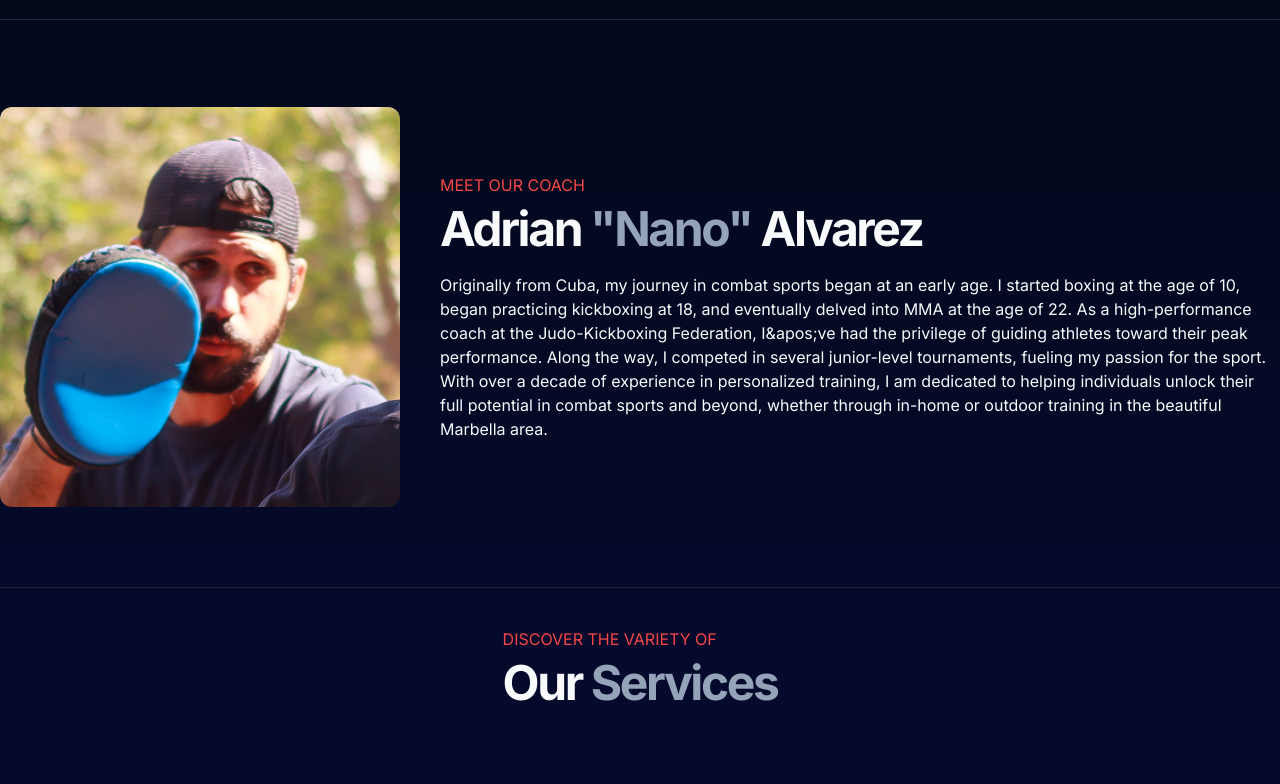
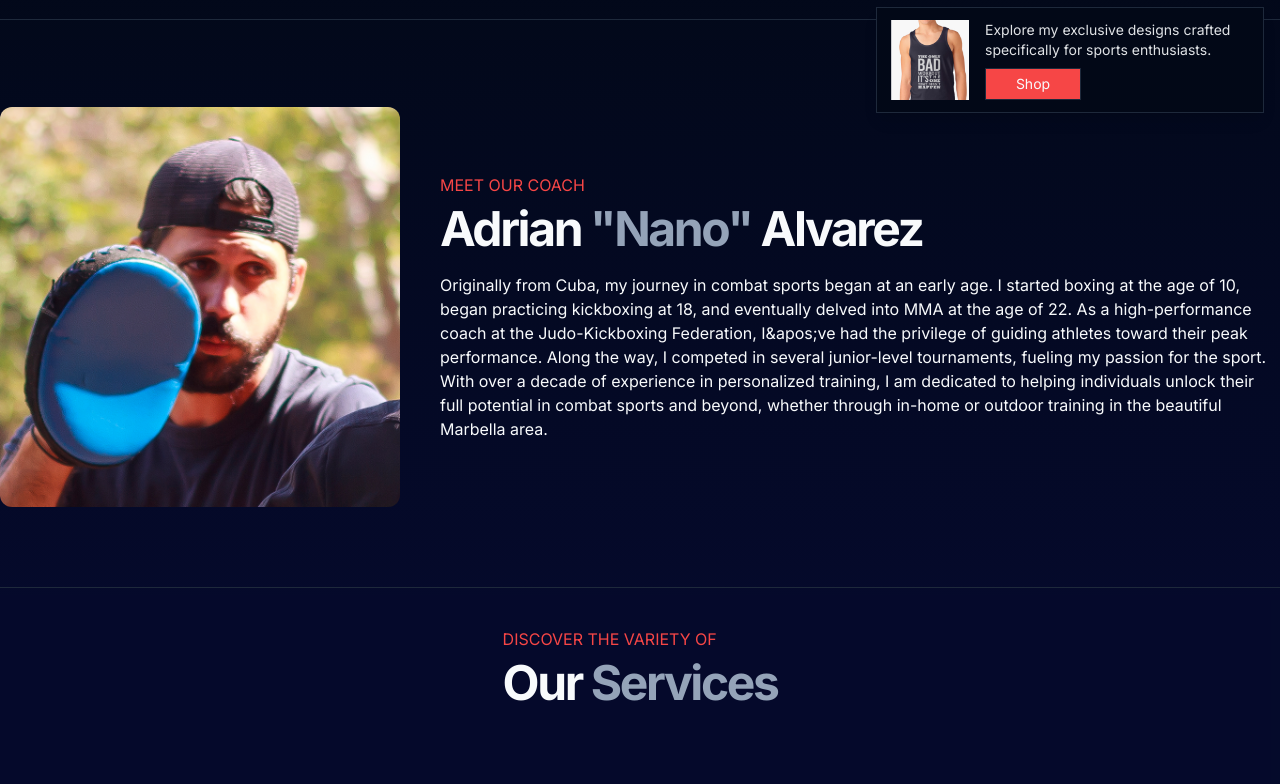
Before and after one commit to N4N1T0/nfc-astro-shadcn, an Astro site: page /en in a window 1280 px wide. Shown: the part 671-1455 px from the top of the page. Built offline with nearby package versions, Linux system fonts and the light colour scheme; Astro itself is replaced by a stand-in of ours.

Commit message:
feat: Add Toast for the Tshirt Design

```diff
--- a/package.json
+++ b/package.json
@@ -34,6 +34,8 @@
     "class-variance-authority": "^0.7.0",
     "clsx": "^2.0.0",
     "date-fns": "3.0.0-alpha.2",
+    "embla-carousel-autoplay": "8.0.0-rc19",
+    "embla-carousel-react": "8.0.0-rc19",
     "lucide-react": "^0.279.0",
     "react": "^18.2.0",
     "react-day-picker": "^8.9.1",
--- /dev/null
+++ b/src/components/react/ShopToast.tsx
@@ -0,0 +1,70 @@
+import * as React from "react"
+import {
+  ToastProvider,
+  ToastViewport,
+  Toast,
+  ToastTitle,
+  ToastDescription,
+  ToastAction,
+  ToastClose
+} from '../ui/toast'
+import {
+  Carousel,
+  CarouselContent,
+  CarouselItem,
+} from "@/components/ui/carousel"
+import Autoplay from "embla-carousel-autoplay"
+
+// Translation Imports
+import { useTranslations } from '../../i18n/utils'
+
+// Assets Imports
+import { tShirtsDesign } from '../../constants'
+
+export default function ShopToast({ lang }: { lang: 'es' | 'en' }) {
+  const plugin = React.useRef(
+    Autoplay({ delay: 2000, stopOnInteraction: true })
+  )
+
+  const t = useTranslations(lang)
+
+  return (
+    <ToastProvider>
+      <Toast duration={30000} className="p-3 pr-3">
+        <ToastTitle>
+          <Carousel
+            plugins={[plugin.current]}
+            className="w-20 h-20"
+            onMouseEnter={plugin.current.stop}
+            onMouseLeave={plugin.current.reset}
+            loop
+          >
+            <CarouselContent>
+              {tShirtsDesign.map((shirt) => (
+                <CarouselItem key={shirt.label}>
+                  <img
+                    src={shirt.img.src}
+                    alt={shirt.label}
+                    className="w-full h-full object-cover"
+                  />
+                </CarouselItem>
+              ))}
+            </CarouselContent>
+          </Carousel>
+        </ToastTitle>
+        <div className="flex flex-col gap-2">
+          <ToastDescription>
+            {t('toast-shop-description')}
+          </ToastDescription>
+          <ToastAction altText="Shop now" className="w-24 flex justify-center items-center bg-accent hover:bg-destructive transition-colors duration-200" asChild>
+            <a href="https://N4N0.redbubble.com" target="_blank">
+              {t('toast-shop-cta')}
+            </a>
+          </ToastAction>
+          <ToastClose altText="Close" className="w-6 flex justify-center items-center" />
+        </div>
+      </Toast>
+      <ToastViewport />
+    </ToastProvider>
+  )
+}
--- /dev/null
+++ b/src/components/ui/carousel.tsx
@@ -0,0 +1,257 @@
+import * as React from "react"
+import useEmblaCarousel, {
+  type EmblaCarouselType as CarouselApi,
+  type EmblaOptionsType as CarouselOptions,
+  type EmblaPluginType as CarouselPlugin,
+} from "embla-carousel-react"
+import { ArrowLeft, ArrowRight } from "lucide-react"
+
+import { cn } from "@/lib/utils"
+import { Button } from "@/components/ui/button"
+
+type CarouselProps = {
+  opts?: CarouselOptions
+  plugins?: CarouselPlugin[]
+  orientation?: "horizontal" | "vertical"
+  setApi?: (api: CarouselApi) => void
+}
+
+type CarouselContextProps = {
+  carouselRef: ReturnType<typeof useEmblaCarousel>[0]
+  api: ReturnType<typeof useEmblaCarousel>[1]
+  scrollPrev: () => void
+  scrollNext: () => void
+  canScrollPrev: boolean
+  canScrollNext: boolean
+} & CarouselProps
+
+const CarouselContext = React.createContext<CarouselContextProps | null>(null)
+
+function useCarousel() {
+  const context = React.useContext(CarouselContext)
+
+  if (!context) {
+    throw new Error("useCarousel must be used within a <Carousel />")
+  }
+
+  return context
+}
+
+const Carousel = React.forwardRef<
+  HTMLDivElement,
+  React.HTMLAttributes<HTMLDivElement> & CarouselProps
+>(
+  (
+    {
+      orientation = "horizontal",
+      opts,
+      setApi,
+      plugins,
+      className,
+      children,
+      ...props
+    },
+    ref
+  ) => {
+    const [carouselRef, api] = useEmblaCarousel(
+      {
+        ...opts,
+        axis: orientation === "horizontal" ? "x" : "y",
+      },
+      plugins
+    )
+    const [canScrollPrev, setCanScrollPrev] = React.useState(false)
+    const [canScrollNext, setCanScrollNext] = React.useState(false)
+
+    const onSelect = React.useCallback((api: CarouselApi) => {
+      if (!api) {
+        return
+      }
+
+      setCanScrollPrev(api.canScrollPrev())
+      setCanScrollNext(api.canScrollNext())
+    }, [])
+
+    const scrollPrev = React.useCallback(() => {
+      api?.scrollPrev()
+    }, [api])
+
+    const scrollNext = React.useCallback(() => {
+      api?.scrollNext()
+    }, [api])
+
+    const handleKeyDown = React.useCallback(
+      (event: React.KeyboardEvent<HTMLDivElement>) => {
+        if (event.key === "ArrowLeft") {
+          event.preventDefault()
+          scrollPrev()
+        } else if (event.key === "ArrowRight") {
+          event.preventDefault()
+          scrollNext()
+        }
+      },
+      [scrollPrev, scrollNext]
+    )
+
+    React.useEffect(() => {
+      if (!api || !setApi) {
+        return
+      }
+
+      setApi(api)
+    }, [api, setApi])
+
+    React.useEffect(() => {
+      if (!api) {
+        return
+      }
+
+      onSelect(api)
+      api.on("reInit", onSelect)
+      api.on("select", onSelect)
+
+      return () => {
+        api?.off("select", onSelect)
+      }
+    }, [api, onSelect])
+
+    return (
+      <CarouselContext.Provider
+        value={{
+          carouselRef,
+          api: api,
+          opts,
+          orientation:
+            orientation || (opts?.axis === "y" ? "vertical" : "horizontal"),
+          scrollPrev,
+          scrollNext,
+          canScrollPrev,
+          canScrollNext,
+        }}
+      >
+        <div
+          ref={ref}
+          onKeyDownCapture={handleKeyDown}
+          className={cn("relative", className)}
+          role="region"
+          aria-roledescription="carousel"
+          {...props}
+        >
+          {children}
+        </div>
+      </CarouselContext.Provider>
+    )
+  }
+)
+Carousel.displayName = "Carousel"
+
+const CarouselContent = React.forwardRef<
+  HTMLDivElement,
+  React.HTMLAttributes<HTMLDivElement>
+>(({ className, ...props }, ref) => {
+  const { carouselRef, orientation } = useCarousel()
+
+  return (
+    <div ref={carouselRef} className="overflow-hidden">
+      <div
+        ref={ref}
+        className={cn(
+          "flex",
+          orientation === "horizontal" ? "-ml-4" : "-mt-4 flex-col",
+          className
+        )}
+        {...props}
+      />
+    </div>
+  )
+})
+CarouselContent.displayName = "CarouselContent"
+
+const CarouselItem = React.forwardRef<
+  HTMLDivElement,
+  React.HTMLAttributes<HTMLDivElement>
+>(({ className, ...props }, ref) => {
+  const { orientation } = useCarousel()
+
+  return (
+    <div
+      ref={ref}
+      role="group"
+      aria-roledescription="slide"
+      className={cn(
+        "min-w-0 shrink-0 grow-0 basis-full",
+        orientation === "horizontal" ? "pl-4" : "pt-4",
+        className
+      )}
+      {...props}
+    />
+  )
+})
+CarouselItem.displayName = "CarouselItem"
+
+const CarouselPrevious = React.forwardRef<
+  HTMLButtonElement,
+  React.ComponentProps<typeof Button>
+>(({ className, variant = "outline", size = "icon", ...props }, ref) => {
+  const { orientation, scrollPrev, canScrollPrev } = useCarousel()
+
+  return (
+    <Button
+      ref={ref}
+      variant={variant}
+      size={size}
+      className={cn(
+        "absolute  h-8 w-8 rounded-full",
+        orientation === "horizontal"
+          ? "-left-12 top-1/2 -translate-y-1/2"
+          : "-top-12 left-1/2 -translate-x-1/2 rotate-90",
+        className
+      )}
+      disabled={!canScrollPrev}
+      onClick={scrollPrev}
+      {...props}
+    >
+      <ArrowLeft className="h-4 w-4" />
+      <span className="sr-only">Previous slide</span>
+    </Button>
+  )
+})
+CarouselPrevious.displayName = "CarouselPrevious"
+
+const CarouselNext = React.forwardRef<
+  HTMLButtonElement,
+  React.ComponentProps<typeof Button>
+>(({ className, variant = "outline", size = "icon", ...props }, ref) => {
+  const { orientation, scrollNext, canScrollNext } = useCarousel()
+
+  return (
+    <Button
+      ref={ref}
+      variant={variant}
+      size={size}
+      className={cn(
+        "absolute h-8 w-8 rounded-full",
+        orientation === "horizontal"
+          ? "-right-12 top-1/2 -translate-y-1/2"
+          : "-bottom-12 left-1/2 -translate-x-1/2 rotate-90",
+        className
+      )}
+      disabled={!canScrollNext}
+      onClick={scrollNext}
+      {...props}
+    >
+      <ArrowRight className="h-4 w-4" />
+      <span className="sr-only">Next slide</span>
+    </Button>
+  )
+})
+CarouselNext.displayName = "CarouselNext"
+
+export {
+  type CarouselApi,
+  Carousel,
+  CarouselContent,
+  CarouselItem,
+  CarouselPrevious,
+  CarouselNext,
+}
--- a/src/constants/index.js
+++ b/src/constants/index.js
@@ -15,7 +15,13 @@ import {
   PracticClass,
   GirlClass,
   BagWorkout,
-  EmomWorkout
+  EmomWorkout,
+  TshirtDesign1,
+  TshirtDesign2,
+  TshirtDesign3,
+  TshirtDesign4,
+  TshirtDesign5,
+  TshirtDesign6
 } from '../assets/index'
 
 // Translation Completed
@@ -561,4 +567,31 @@ export const products = {
   }
 }
 
+export const tShirtsDesign = [
+  {
+    img: TshirtDesign1,
+    label: 'Camiseta con espalda nadadora'
+  },
+  {
+    img: TshirtDesign2,
+    label: 'Camiseta de cuello en v'
+  },
+  {
+    img: TshirtDesign3,
+    label: 'Camiseta de Tejido Mixto'
+  },
+  {
+    img: TshirtDesign4,
+    label: 'Camiseta de Tirantes'
+  },
+  {
+    img: TshirtDesign5,
+    label: 'Camiseta Premium'
+  },
+  {
+    img: TshirtDesign6,
+    label: 'Sudadera Ligera con Capucha'
+  }
+]
+
 export const horas = ['08:00 AM', '08:30 AM', '09:00 AM', '09:30 AM', '10:00 AM', '10:30 AM', '11:00 AM', '11:30 AM', '12:00 PM', '12:30 PM', '01:00 PM', '01:30 PM','02:00 PM', '02:30 PM', '03:00 PM', '03:30 PM', '04:00 PM', '04:30 PM', '05:00 PM', '05:30 PM', '06:00 PM', '06:30 PM', '07:00 PM', '07:30 PM', '08:00 PM', '08:30 PM', '09:00 PM', '09:30 PM', '10:00 PM']
--- a/src/i18n/ui.ts
+++ b/src/i18n/ui.ts
@@ -49,7 +49,9 @@ export const ui = {
     'form-toast-ok-description': 'Pronto recibira una confirmacion por WhatsAPP!',
     'form-toast-wrong': 'Hubo un Problema con la Reserva',
     'form-toast-wrong-description': 'Pruebe mas tarde porfavor!',
-    'gear-footer': 'No es necesario equipamiento para entrenar conmigo (yo pongo los equipamentos necesarios), pero es una buena idea tener tus propios equipamentos por higiene y seguridad'
+    'gear-footer': 'No es necesario equipamiento para entrenar conmigo (yo pongo los equipamentos necesarios), pero es una buena idea tener tus propios equipamentos por higiene y seguridad',
+    'toast-shop-description': 'Explora mis exclusivos diseños especialmente para deportistas.',
+    'toast-shop-cta': 'Tienda'
   },
   en: {
     'hero-description': 'Experience Excellence in Boxing and Kickboxing with Personalized In-Home Training, Designed to Fit Your Pace and Goals, Maximizing Your Potential in Combat Martial Arts.',
@@ -88,6 +90,8 @@ export const ui = {
     'form-toast-ok-description': 'Soon you will recieve a confirmation via WhatsApp',
     'form-toast-wrong': 'There were a problem with the reserve',
     'form-toast-wrong-description': 'Try again later please!',
-    'gear-footer': 'No equipment is necessary to train with me (I provide the necessary equipment), but it is a good idea to have your own equipment for hygiene and safety.'
+    'gear-footer': 'No equipment is necessary to train with me (I provide the necessary equipment), but it is a good idea to have your own equipment for hygiene and safety.',
+    'toast-shop-description': 'Explore my exclusive designs crafted specifically for sports enthusiasts.',
+    'toast-shop-cta': 'Shop'
   }
 }
--- a/src/pages/en/index.astro
+++ b/src/pages/en/index.astro
@@ -7,6 +7,7 @@ import Entrenamientos from '../../components/Entrenamientos.astro'
 import Testimonios from '../../components/Testimonios.astro'
 import Faqs from '../../components/Faqs.astro'
 import Feed from '../../components/Feed.astro'
+import ShopToast from '../../components/react/ShopToast'
 
 // create static page instead of SSR
 export const prerender = true
@@ -16,6 +17,7 @@ export const prerender = true
   title="Nano Fighters Club in Marbella"
   description="Experience Excellence in Boxing and Kickboxing with Personalized In-Home Training in Marbella"
 >
+  <ShopToast client:load lang="en" />
   <Hero />
   <About />
   <Entrenamientos />
--- a/src/pages/es/index.astro
+++ b/src/pages/es/index.astro
@@ -7,6 +7,7 @@ import Entrenamientos from '../../components/Entrenamientos.astro'
 import Testimonios from '../../components/Testimonios.astro'
 import Faqs from '../../components/Faqs.astro'
 import Feed from '../../components/Feed.astro'
+import ShopToast from '../../components/react/ShopToast'
 
 // create static page instead of SSR
 export const prerender = true
@@ -16,6 +17,7 @@ export const prerender = true
   title="Nano Fighters Club en Marbella"
   description="Experimenta la Excelencia en Boxeo y Kickboxing con Entrenamiento Personalizado a Domicilio en Marbella"
 >
+  <ShopToast client:load lang="es" />
   <Hero />
   <About />
   <Entrenamientos />
```
Also changed, not shown: src/assets/index.js (+13 -1 lines), src/content/blog/es/nano-box-prime-semana-1.md (+1 -1 lines), pnpm-lock.yaml, src/assets/tshirts-design/camiseta-con-espalda-nadadora.jpg (added), src/assets/tshirts-design/camiseta-de-cuello-en-v.jpg (added), src/assets/tshirts-design/camiseta-de-tejido-mixto.jpg (added), src/assets/tshirts-design/camiseta-de-tirantes.jpg (added), src/assets/tshirts-design/camiseta-premium.jpg (added), src/assets/tshirts-design/sudadera-ligera-con-capucha.jpg (added).
